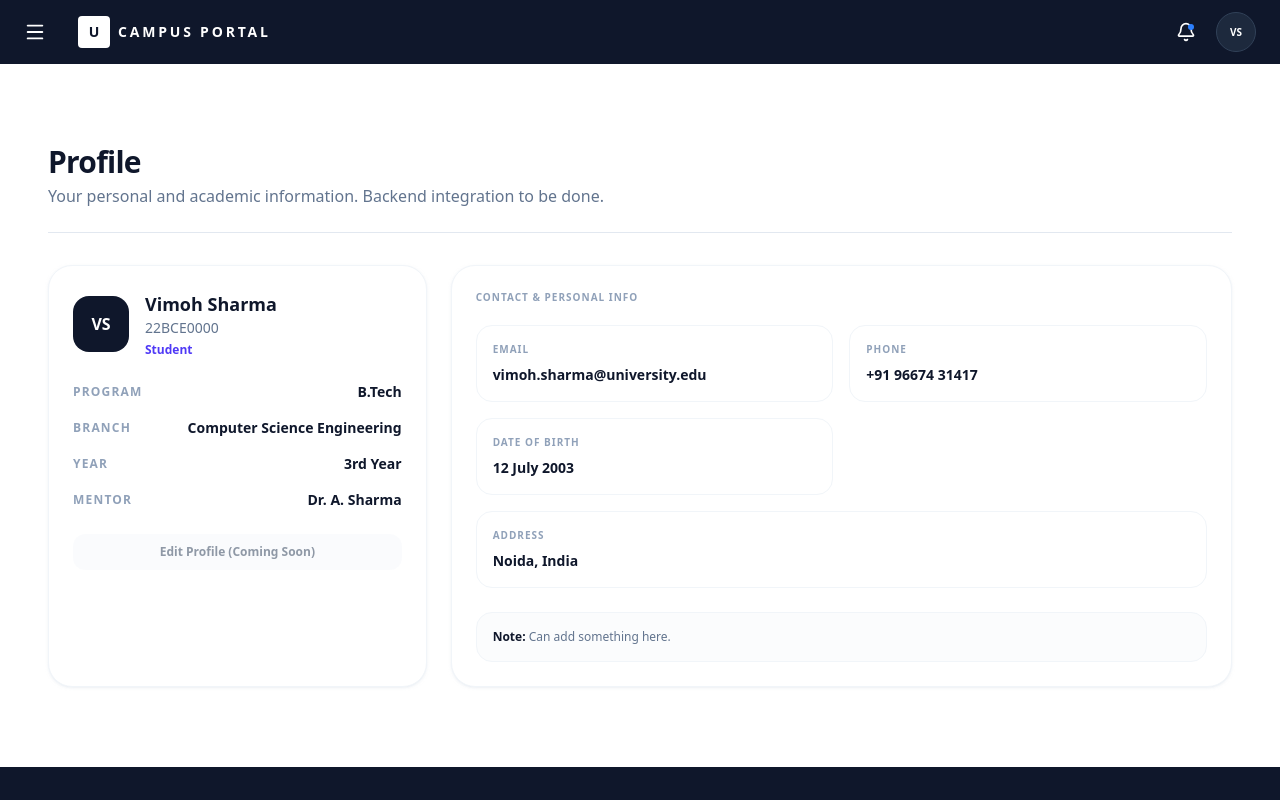
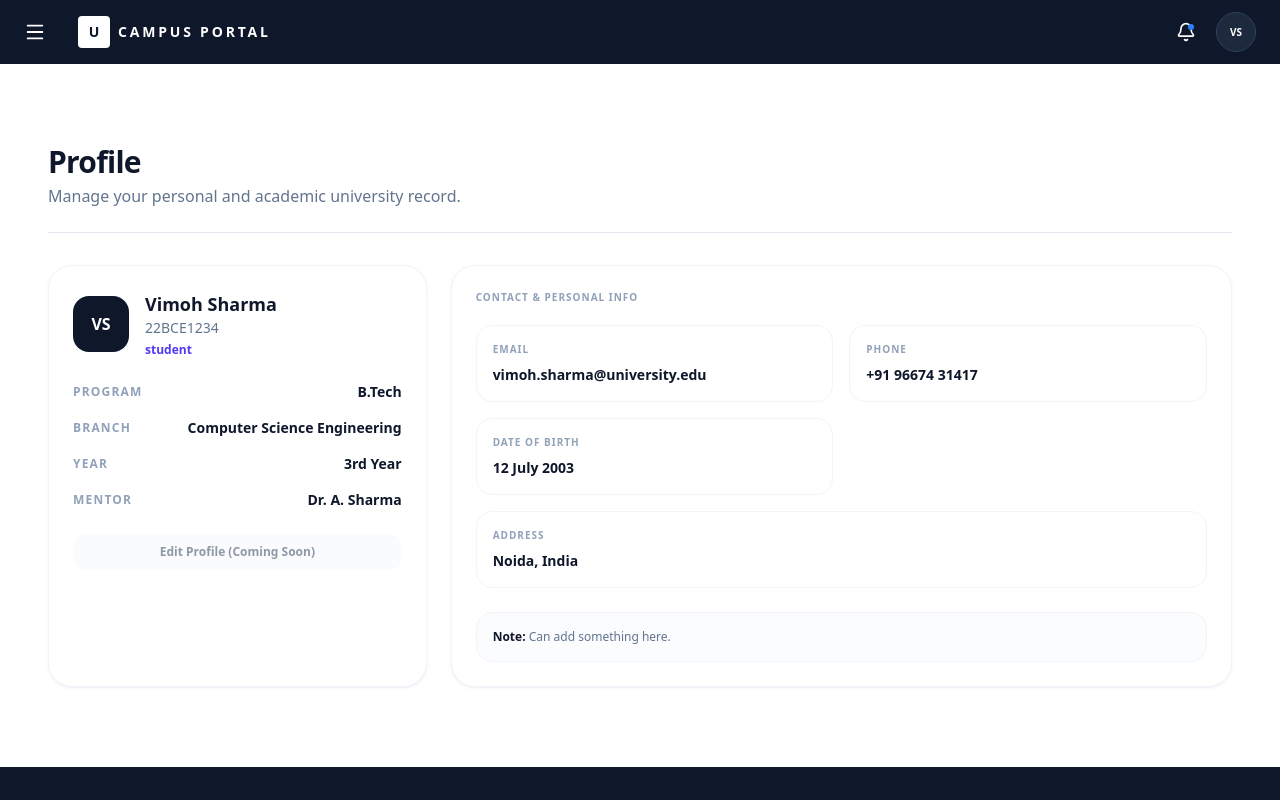
Before and after one commit to sh1vananda/campus-portal, a React (Vite) app: page /profile in a window 1280 px wide. Shown: the top 800 px of the page. Built offline with nearby package versions, Linux system fonts and the light colour scheme; no server answers.

Commit message:
Update profile

```diff
--- a/src/pages/Profile.jsx
+++ b/src/pages/Profile.jsx
@@ -1,22 +1,24 @@
 import PageHeader from "../components/layout/PageHeader";
 import { useAuth } from "../context/AuthContext";
+import { useProfile } from "../hooks/useProfile";
+import { Loader2 } from "lucide-react";
 
 const Profile = () => {
   const { user } = useAuth();
+  const { profile: backendProfile, loading, error } = useProfile();
 
-  // Later: replace with full API data. For now, we merge auth data with mocks.
   const profile = {
-    name: user?.name || "Vimoh Sharma",
-    regNo: user?.role === 'student' ? "22BCE0000" : "FAC-101",
-    role: user?.role === 'student' ? "Student" : "Faculty",
-    program: user?.role === 'student' ? "B.Tech" : "School of Computer Science",
-    branch: user?.role === 'student' ? "Computer Science Engineering" : "AI & Robotics",
-    year: user?.role === 'student' ? "3rd Year" : "Senior Professor",
-    email: user?.email || "vimohsharma@gmail.com",
-    phone: "+91 96674 31417",
-    dob: "12 July 2003",
-    mentor: "Dr. A. Sharma",
-    address: "Noida, India",
+    name: backendProfile?.name || user?.name || "Vimoh Sharma",
+    rollNo: backendProfile?.rollNo || user?.rollNo || "22BCE0000",
+    role: backendProfile?.role || user?.role || "Student",
+    program: backendProfile?.program || "B.Tech",
+    branch: backendProfile?.department || "Computer Science Engineering",
+    year: backendProfile?.currentYear ? `${backendProfile.currentYear} Year` : "3rd Year",
+    email: backendProfile?.email || user?.email || "vimohsharma@gmail.com",
+    phone: backendProfile?.phone || "+91 96674 31417",
+    dob: backendProfile?.dob || "12 July 2003",
+    mentor: backendProfile?.mentor || "Dr. A. Sharma",
+    address: backendProfile?.address || "Noida, India",
   };
 
   const initials = profile.name
@@ -26,11 +28,20 @@ const Profile = () => {
     .join("")
     .toUpperCase();
 
+  if (loading && !backendProfile) {
+    return (
+      <div className="flex flex-col items-center justify-center min-h-[60vh]">
+        <Loader2 className="animate-spin text-slate-900 mb-4" size={40} />
+        <p className="text-slate-500 font-bold uppercase tracking-widest text-xs">Authenticating Profile...</p>
+      </div>
+    );
+  }
+
   return (
     <div className="py-8">
       <PageHeader
         title="Profile"
-        subtitle="Your personal and academic information. Backend integration to be done."
+        subtitle="Manage your personal and academic university record."
       />
 
       <div className="grid grid-cols-1 lg:grid-cols-3 gap-6">
@@ -43,7 +54,7 @@ const Profile = () => {
 
             <div>
               <p className="text-lg font-bold text-slate-900">{profile.name}</p>
-              <p className="text-sm text-slate-500">{profile.regNo}</p>
+              <p className="text-sm text-slate-500">{profile.rollNo}</p>
               <p className="text-xs font-bold text-indigo-600 mt-1">
                 {profile.role}
               </p>
```
